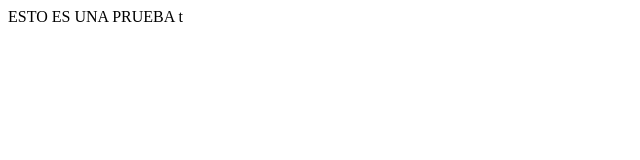
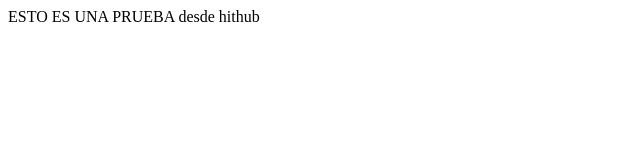
Before and after one commit to llumix/prueba, a plain HTML site: page WebApplication1/web/index.html in a window 1280 px wide. Shown: the full height of the page, 0-640 px from the left. Drawn offline with Linux system fonts and the light colour scheme.

Commit message:
Update index.html

```diff
--- a/WebApplication1/web/index.html
+++ b/WebApplication1/web/index.html
@@ -11,6 +11,6 @@ and open the template in the editor.
         <meta name="viewport" content="width=device-width, initial-scale=1.0">
     </head>
     <body>
-        <div>ESTO ES UNA PRUEBA t</div>
+        <div>ESTO ES UNA PRUEBA desde hithub </div>
     </body>
 </html>
```
